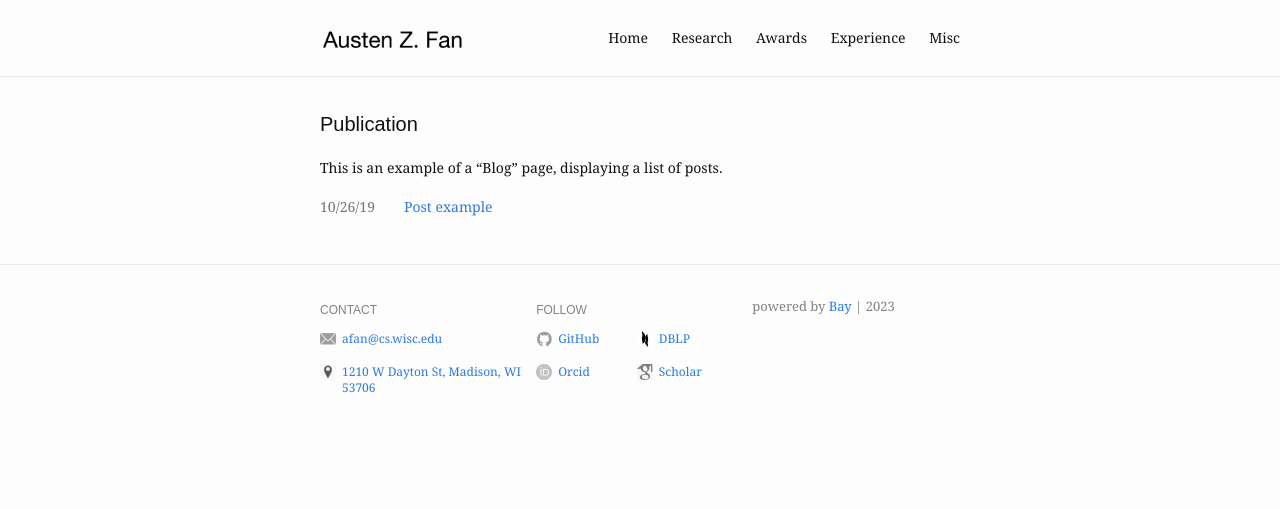
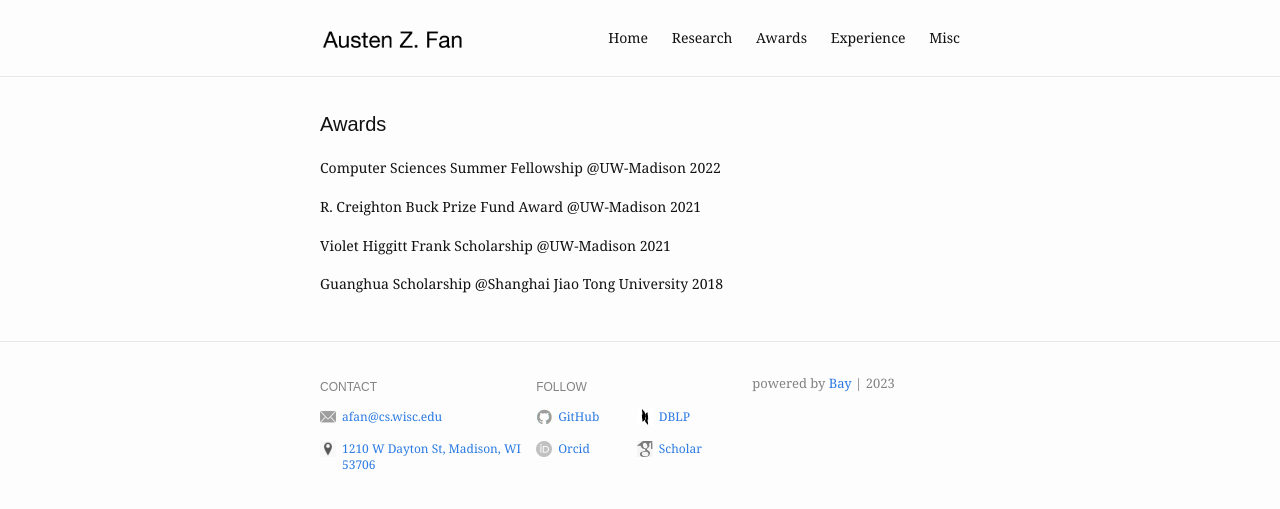
Before and after one commit to Austen-Z-Fan/Austen-Z-Fan.github.io, a Jekyll site: the page built from publication.md, in a window 1280 px wide. Shown: the top 509 px of the page. Built offline with Jekyll 4.4.1, drawn with Linux system fonts in a browser that asks for light colours.

Commit message:
Update publication.md

```diff
--- a/publication.md
+++ b/publication.md
@@ -1,8 +1,17 @@
 ---
-layout: blog
-title: Publication
-slug: /publication
+layout: work
+title: Awards
+slug: /awards
 ---
 
-This is an example of a "Blog" page, displaying a list of posts.
+Computer Sciences Summer Fellowship @UW-Madison 2022
 <br />
+
+R. Creighton Buck Prize Fund Award @UW-Madison 2021
+<br />
+
+Violet Higgitt Frank Scholarship @UW-Madison 2021
+<br />
+
+Guanghua Scholarship @Shanghai Jiao Tong University 2018
+<br />
```
